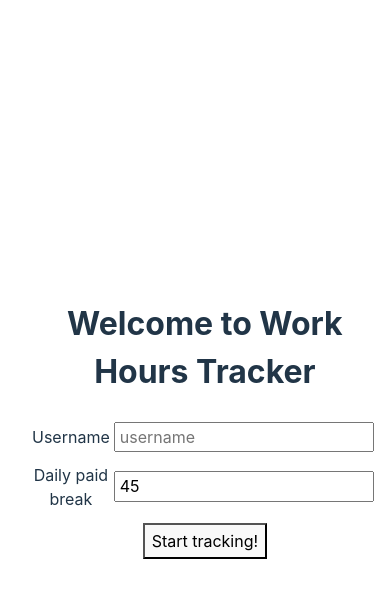
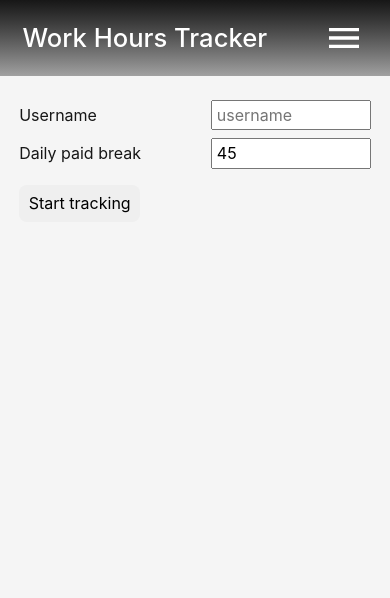
Before and after one commit to ldgit/work-hours-tracker, a Svelte app: page / in a window 390 px wide. Shown: the top 598 px of the page. Built offline with nearby package versions, Linux system fonts and the light colour scheme.

Commit message:
Redesign to make the page more mobile friendly
- add header
  - user's name
  - options button that will be used to access option menu
- move grayscale colors into css variables for consistency and easy reuse

```diff
--- a/src/App.svelte
+++ b/src/App.svelte
@@ -5,6 +5,7 @@
 	import WorkdayForm from "./ui/WorkdayForm.svelte";
 	import { getDatabase } from "./lib/database";
 	import Favicon from "./ui/Favicon.svelte";
+	import Header from "./ui/Header.svelte";
 
 	let user: User | null = $state(null);
 
@@ -37,9 +38,9 @@
 	{/if}
 </svelte:head>
 
+<Header>{user ? user.settings.username : "Work Hours Tracker"}</Header>
+
 <main>
-	<h1>Welcome {user ? user.settings.username : "to Work Hours Tracker"}</h1>
-
 	{#if !user}
 		<UserForm onSubmit={setSelectedUser} />
 	{:else}
--- a/src/app.css
+++ b/src/app.css
@@ -6,39 +6,47 @@
 	font-weight: 400;
 
 	color-scheme: light dark;
-	color: rgba(255, 255, 255, 0.87);
-	background-color: #242424;
 
 	font-synthesis: none;
 	text-rendering: optimizeLegibility;
 	-webkit-font-smoothing: antialiased;
 	-moz-osx-font-smoothing: grayscale;
+
+	/* Taken from https://tailwindcss.com/docs/colors */
+	--color-gray-950: oklch(14.5% 0 0);
+	--color-gray-900: oklch(20.5% 0 0);
+	--color-gray-800: oklch(26.9% 0 0);
+	--color-gray-700: oklch(37.1% 0 0);
+	--color-gray-600: oklch(43.9% 0 0);
+	--color-gray-500: oklch(55.6% 0 0);
+	--color-gray-400: oklch(70.8% 0 0);
+	--color-gray-300: oklch(87% 0 0);
+	--color-gray-200: oklch(92.2% 0 0);
+	--color-gray-100: oklch(97% 0 0);
+	--color-gray-50: oklch(98.5% 0 0);
+
+	color: var(--color-gray-900);
+	background-color: var(--color-gray-100);
 }
 
 body {
 	margin: 0;
-	display: flex;
-	place-items: center;
-	min-width: 320px;
-	min-height: 100vh;
 }
 
-#app {
-	max-width: 1280px;
-	margin: 0 auto;
-	padding: 2rem;
-	text-align: center;
+main {
+	width: 100%;
+	display: flex;
+	justify-content: center;
+	padding-left: 0.5rem;
+	padding-right: 0.5rem;
 }
 
-@media (prefers-color-scheme: light) {
+@media (prefers-color-scheme: dark) {
 	:root {
-		color: #213547;
-		background-color: #ffffff;
-	}
-	a:hover {
-		color: #747bff;
+		color: var(--color-gray-100);
+		background-color: var(--color-gray-800);
 	}
 	button {
-		background-color: #f9f9f9;
+		background-color: var(--color-gray-700);
 	}
 }
--- a/src/ui/Button.svelte
+++ b/src/ui/Button.svelte
@@ -10,8 +10,18 @@
 
 <style>
 	button {
-		margin: 0.4rem;
-		padding: 0.4rem;
+		padding: 0.6rem;
 		width: var(--width, auto);
+		border-style: none;
+		border-radius: 0.5rem;
+		flex-grow: var(--flex-grow);
+	}
+
+	button:hover {
+		background-color: var(--color-gray-600);
+	}
+
+	button:active {
+		background-color: var(--color-gray-400);
 	}
 </style>
--- /dev/null
+++ b/src/ui/Header.svelte
@@ -0,0 +1,63 @@
+<script lang="ts">
+	const { children } = $props();
+</script>
+
+<header>
+	<h1>{@render children?.()}</h1>
+	<div class="options">
+		<div class="button">
+			<!-- https://fonts.google.com/icons?icon.set=Material+Symbols&icon.size=24&icon.color=%23e3e3e3 -->
+			<svg
+				xmlns="http://www.w3.org/2000/svg"
+				viewBox="0 -960 960 960"
+				fill="currentColor"
+			>
+				<path
+					d="M120-240v-80h720v80H120Zm0-200v-80h720v80H120Zm0-200v-80h720v80H120Z"
+				/>
+			</svg>
+		</div>
+	</div>
+</header>
+
+<style>
+	header {
+		display: flex;
+		width: 100%;
+		text-align: center;
+		color: white;
+		margin-bottom: 1.5rem;
+		align-items: center;
+		padding: 1.4rem;
+		padding-top: 0.5rem;
+		padding-bottom: 0.5rem;
+		background: linear-gradient(
+			0deg,
+			var(--color-gray-400) 0%,
+			var(--color-gray-900) 100%
+		);
+	}
+
+	h1 {
+		font-size: 1.6rem;
+		font-weight: 500;
+		line-height: 1.6rem;
+	}
+
+	.options {
+		display: flex;
+		margin-left: auto;
+	}
+
+	.button {
+		width: 3rem;
+		height: 3rem;
+		padding: 0.25rem;
+		border-radius: 0.375rem;
+	}
+
+	.button:hover {
+		color: var(--color-gray-700);
+		background-color: var(--color-gray-100);
+	}
+</style>
--- a/src/ui/Status.svelte
+++ b/src/ui/Status.svelte
@@ -22,6 +22,7 @@
 	.status {
 		font-size: 1.3rem;
 		font-weight: 700;
+		margin-bottom: 1rem;
 	}
 
 	.working {
--- a/src/ui/UserForm.svelte
+++ b/src/ui/UserForm.svelte
@@ -24,7 +24,7 @@
 		}
 	}}
 >
-	<div class="inputRow">
+	<div>
 		<label>
 			<span>Username</span>
 			<input
@@ -35,7 +35,7 @@
 			/>
 		</label>
 	</div>
-	<div class="inputRow">
+	<div>
 		<label>
 			<span title="Union mandated!">Daily paid break</span>
 			<input
@@ -46,24 +46,35 @@
 			/>
 		</label>
 	</div>
-	<div>
-		<Button type="submit">Start tracking!</Button>
+	<div class="buttonRow">
+		<Button type="submit">Start tracking</Button>
 	</div>
 </form>
 
 <style>
-	.inputRow {
-		margin-bottom: 0.4rem;
+	form {
+		width: 100%;
+		max-width: 24rem;
+		display: flex;
+		flex-direction: column;
+		gap: 0.5rem;
+		margin-left: 0.7rem;
+		margin-right: 0.7rem;
 	}
 
 	label {
 		display: flex;
 		justify-content: space-between;
 		align-items: center;
+		gap: 1rem;
 	}
 
 	input {
+		width: 10rem;
 		padding: 4px;
-		margin: 4px;
+	}
+
+	.buttonRow {
+		margin-top: 0.5rem;
 	}
 </style>
--- a/src/ui/WorkDuration.svelte
+++ b/src/ui/WorkDuration.svelte
@@ -11,7 +11,6 @@
 
 <style>
 	div {
-		padding: 1rem;
-		padding-top: 0rem;
+		margin-bottom: 1rem;
 	}
 </style>
--- a/src/ui/WorkdayEvents.svelte
+++ b/src/ui/WorkdayEvents.svelte
@@ -42,8 +42,9 @@
 
 <style>
 	ol {
+		width: 100%;
 		list-style-type: none;
-		background-color: #474747;
+		background-color: var(--color-gray-700);
 		padding: 0.6rem;
 		height: 300px;
 		overflow: scroll;
@@ -56,7 +57,7 @@
 		display: flex;
 		justify-content: flex-start;
 		gap: 0.5rem;
-		border-bottom: 1px solid #767676;
+		border-bottom: 1px solid var(--color-gray-500);
 	}
 
 	.time {
--- a/src/ui/WorkdayForm.svelte
+++ b/src/ui/WorkdayForm.svelte
@@ -26,6 +26,8 @@
 		endWorkdayClicked = false;
 		tracker.endWorkday();
 	}
+
+	const breakButtonWidth = "5.9rem";
 </script>
 
 <svelte:head>
@@ -38,18 +40,25 @@
 	/>
 </svelte:head>
 
+<section class="form">
 	<Status {tracker} />
 
 	{#if tracker.hasWorkdayStarted()}
 		<WorkDuration timeWorked={tracker.getTimeWorked()} />
 	{/if}
 
-<Button onclick={startWorkday} disabled={!tracker.canStartWorkday()}>
-	Start Workday
+	<div class="controls">
+		<Button
+			onclick={startWorkday}
+			disabled={!tracker.canStartWorkday()}
+			--flex-grow="1"
+		>
+			Start work
 		</Button>
 		{#if !tracker.hasBreakStarted()}
 			<Button
-		--width="6.1rem"
+				--flex-grow="1"
+				--width={breakButtonWidth}
 				onclick={tracker.startBreak}
 				disabled={!tracker.hasWorkdayStarted()}
 			>
@@ -57,7 +66,8 @@
 			</Button>
 		{:else}
 			<Button
-		--width="6.1rem"
+				--flex-grow="1"
+				--width={breakButtonWidth}
 				onclick={tracker.endBreak}
 				disabled={!tracker.hasWorkdayStarted()}
 			>
@@ -65,13 +75,16 @@
 			</Button>
 		{/if}
 		<Button
+			--flex-grow="1"
 			onclick={endWorkday}
 			disabled={!tracker.hasWorkdayStarted() || tracker.hasBreakStarted()}
 		>
-	End workday
+			End work
 		</Button>
+	</div>
 
 	<WorkdayEvents events={tracker.getCurrentWorkdayEvents()} />
+</section>
 
 {#if endWorkdayClicked}
 	<ConfirmationModal
@@ -86,3 +99,20 @@
 		{#snippet cancelText()}Cancel{/snippet}
 	</ConfirmationModal>
 {/if}
+
+<style>
+	.form {
+		width: 100%;
+		max-width: 24rem;
+		display: flex;
+		flex-direction: column;
+		align-items: center;
+	}
+
+	.controls {
+		width: 100%;
+		display: flex;
+		gap: 0.8rem;
+		justify-content: space-between;
+	}
+</style>
```
Also changed, not shown: 1 other file (tests, documents, lock files or other folders). Lines whose indentation alone changed are shown as unchanged.
